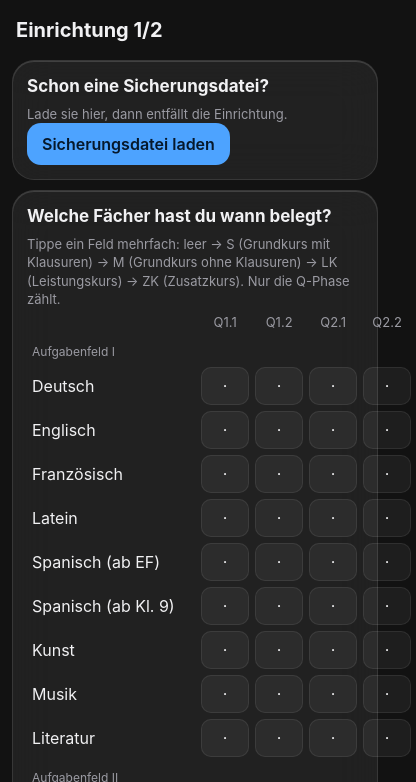
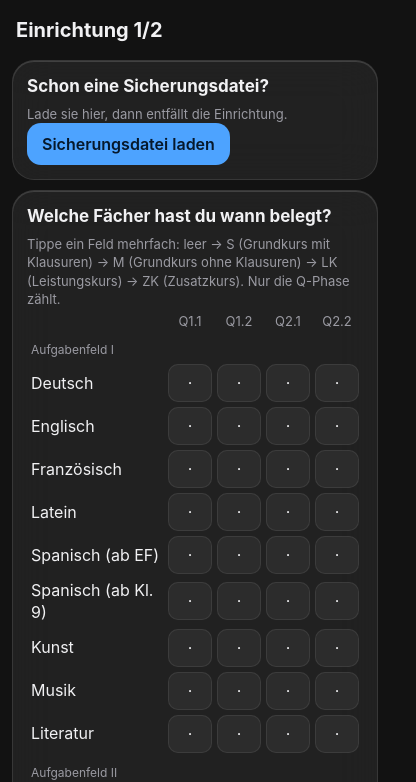
Before and after one commit to maximilian-stapper/abi-rechner_gaesdonck, a plain HTML site: page index.html in a window 390 px wide. Shown: the top 782 px of the page, 416 px wide, since content can reach past the window. Drawn offline with Linux system fonts and the light colour scheme.

Commit message:
Enhance table responsiveness and word breaking for better integration for small devices

```diff
--- a/style.css
+++ b/style.css
@@ -289,3 +289,17 @@ summary {
 .mono {
   font-variant-numeric: tabular-nums;
 }
+td:first-child,
+th:first-child {
+  overflow-wrap: anywhere;
+  word-break: break-word;
+  hyphens: auto;
+}
+@media (max-width: 480px) {
+  table {
+    border-spacing: 3px;
+  }
+  .cell {
+    min-width: 44px;
+  }
+}
```
